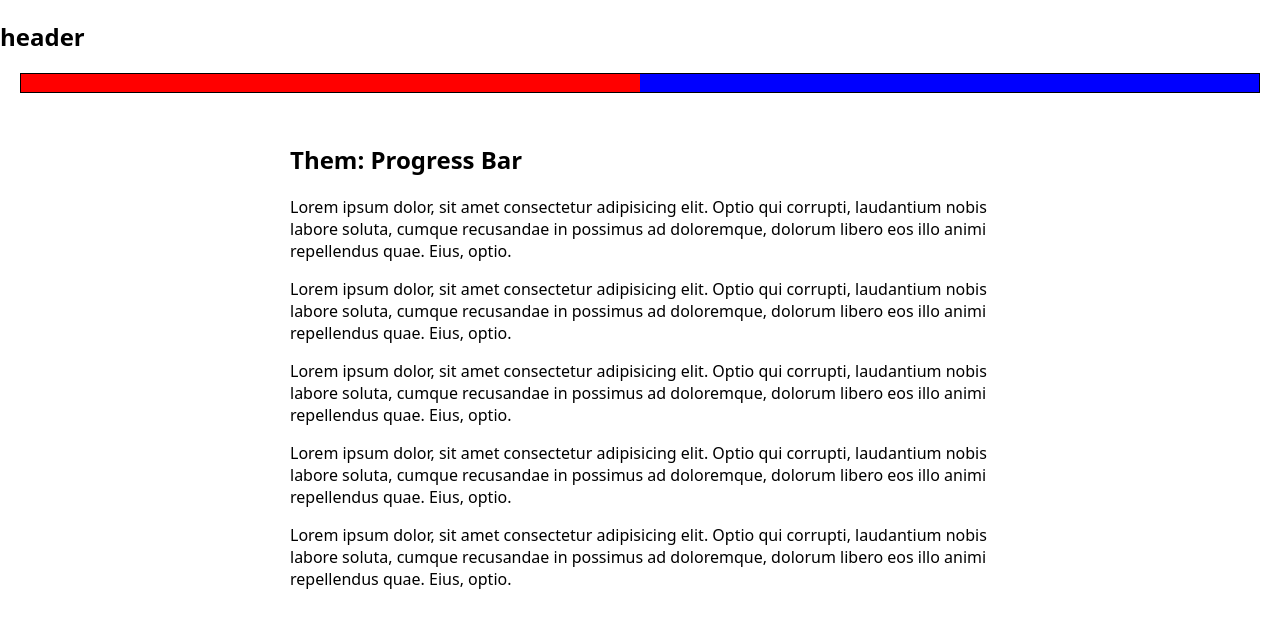
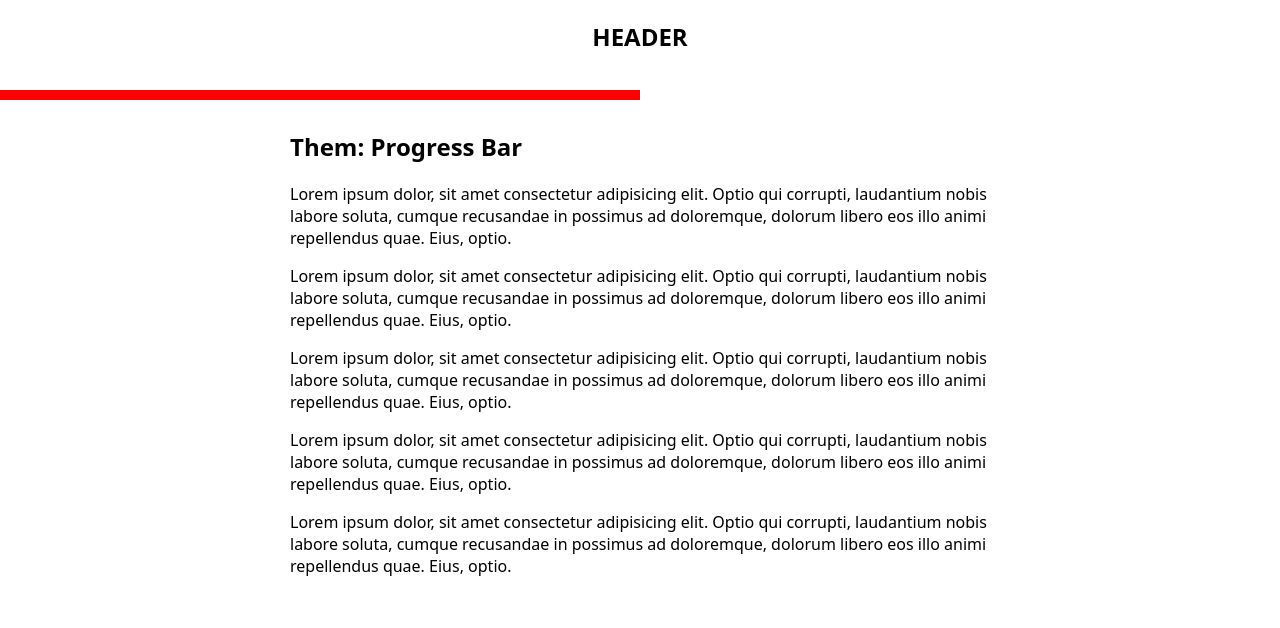
Before and after one commit to maryhbb/progress-bar, a plain HTML site: page index.html in a window 1280 px wide. Shown: the top 628 px of the page. Drawn offline with Linux system fonts and the light colour scheme.

Commit message:
add style to header

```diff
--- a/style.css
+++ b/style.css
@@ -7,19 +7,33 @@
   font-family: system-ui, sans-serif;
 }
 
+header {
+  height: 100px;
+  width: 100%;
+  position: sticky;
+  top: 0;
+  z-index: 1;
+  display: flex;
+  justify-content: center;
+  text-transform: uppercase;
+  background-color: #fff;
+
+}
+
+.progressbar {
+    position: absolute;
+    bottom: 0;
+    width: inherit;
+    height: 10px;
+    background-image: linear-gradient(to right, red 50%, transparent 50%);
+  }
+
 main {
-    margin:  auto;
+  margin: auto;
   width: 700px;
   min-height: 3000px;
 }
 
-  .content{
+.content {
   padding-top: 10px;
 }
-
-  .progressbar {
-    margin: 20px;
-height: 20px;
-border: 1px solid;
-background-image: linear-gradient(to right, red 50%, blue 50%);
- }
```
Lines whose indentation alone changed are shown as unchanged.
